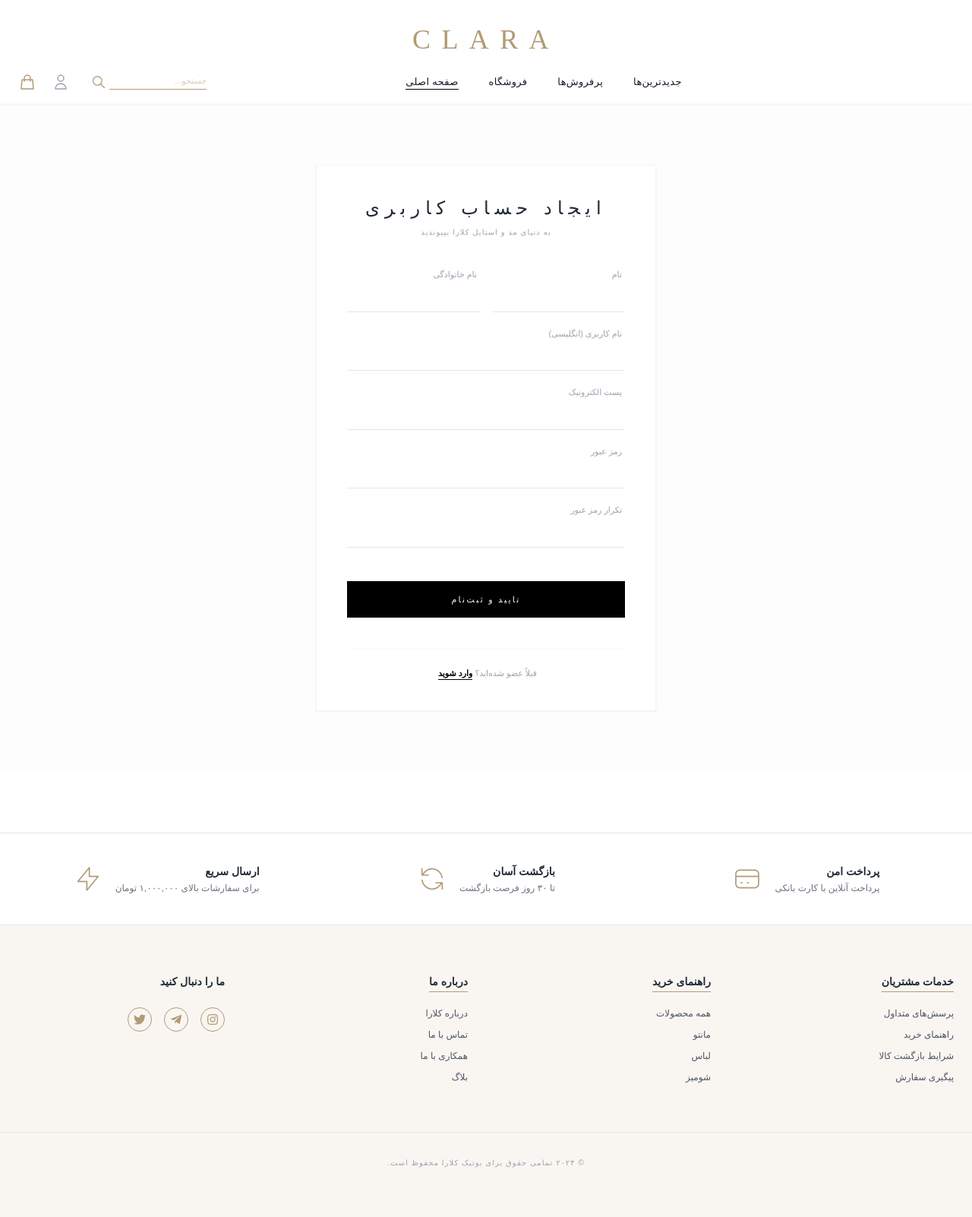
After one commit to Arash1413/Butic, a Django app: page /accounts/register/ in a window 1280 px wide. The commit adds this page. Shown: the whole page at 76% size. Run offline with Django 5.2, Linux system fonts and the light colour scheme; some libraries are stand-ins or nearby versions; some web fonts are replaced.

Commit message:
ezafe kardan sabt nam

```diff
--- /dev/null
+++ b/accounts/forms.py
@@ -0,0 +1,12 @@
+from django import forms
+from django.contrib.auth.models import User
+from django.contrib.auth.forms import UserCreationForm
+
+class UserRegisterForm(UserCreationForm):
+    email = forms.EmailField(required=True, label='ایمیل')
+    first_name = forms.CharField(max_length=100, label='نام')
+    last_name = forms.CharField(max_length=100, label='نام خانوادگی')
+
+    class Meta:
+        model = User
+        fields = ['username', 'first_name', 'last_name', 'email']
--- /dev/null
+++ b/accounts/templates/accounts/register.html
@@ -0,0 +1,88 @@
+{% extends 'base.html' %}
+
+{% block title %}ثبت‌نام در کلارا | CLARA Registration{% endblock %}
+
+{% block content %}
+<div class="flex items-center justify-center min-h-screen bg-[#fdfdfd] px-4 py-20">
+    <div class="max-w-md w-full bg-white p-10 border border-gray-100 shadow-sm">
+
+        <!-- عنوان صفحه -->
+        <div class="text-center mb-10">
+            <h2 class="text-2xl font-light tracking-[0.3em] uppercase text-gray-800">ایجاد حساب کاربری</h2>
+            <p class="text-[10px] text-gray-400 mt-2 uppercase tracking-widest">به دنیای مد و استایل کلارا بپیوندید</p>
+        </div>
+
+        <!-- نمایش خطاهای فرم (اگر وجود داشته باشد) -->
+        {% if form.errors %}
+            <div class="mb-6 p-3 bg-red-50 border-r-2 border-red-400 text-red-600 text-xs">
+                لطفاً خطاهای زیر را اصلاح کنید.
+            </div>
+        {% endif %}
+
+        <form method="post" class="space-y-5">
+            {% csrf_token %}
+
+            <!-- نام و نام خانوادگی در یک ردیف -->
+            <div class="grid grid-cols-2 gap-4">
+                <div>
+                    <label class="block text-[11px] text-gray-400 mb-1 mr-1">نام</label>
+                    <input type="text" name="first_name" required
+                           class="w-full border-b border-gray-200 py-2 px-1 focus:outline-none focus:border-[#b29a74] transition font-light text-sm bg-transparent">
+                </div>
+                <div>
+                    <label class="block text-[11px] text-gray-400 mb-1 mr-1">نام خانوادگی</label>
+                    <input type="text" name="last_name" required
+                           class="w-full border-b border-gray-200 py-2 px-1 focus:outline-none focus:border-[#b29a74] transition font-light text-sm bg-transparent">
+                </div>
+            </div>
+
+            <!-- نام کاربری -->
+            <div>
+                <label class="block text-[11px] text-gray-400 mb-1 mr-1">نام کاربری (انگلیسی)</label>
+                <input type="text" name="username" required
+                       class="w-full border-b border-gray-200 py-2 px-1 focus:outline-none focus:border-[#b29a74] transition font-light text-sm bg-transparent">
+                {% if form.username.errors %}
+                    <p class="text-[10px] text-red-500 mt-1">{{ form.username.errors.0 }}</p>
+                {% endif %}
+            </div>
+
+            <!-- ایمیل -->
+            <div>
+                <label class="block text-[11px] text-gray-400 mb-1 mr-1">پست الکترونیک</label>
+                <input type="email" name="email" required
+                       class="w-full border-b border-gray-200 py-2 px-1 focus:outline-none focus:border-[#b29a74] transition font-light text-sm bg-transparent">
+            </div>
+
+            <!-- رمز عبور -->
+            <div>
+                <label class="block text-[11px] text-gray-400 mb-1 mr-1">رمز عبور</label>
+                <input type="password" name="password" required
+                       class="w-full border-b border-gray-200 py-2 px-1 focus:outline-none focus:border-[#b29a74] transition font-light text-sm bg-transparent">
+            </div>
+
+            <!-- تکرار رمز عبور -->
+            <div>
+                <label class="block text-[11px] text-gray-400 mb-1 mr-1">تکرار رمز عبور</label>
+                <input type="password" name="password_confirm" required
+                       class="w-full border-b border-gray-200 py-2 px-1 focus:outline-none focus:border-[#b29a74] transition font-light text-sm bg-transparent">
+            </div>
+
+            <!-- دکمه ثبت‌نام -->
+            <div class="pt-6">
+                <button type="submit"
+                        class="w-full bg-black text-white py-4 hover:bg-[#b29a74] transition duration-500 uppercase text-[11px] tracking-[0.2em]">
+                    تایید و ثبت‌نام
+                </button>
+            </div>
+        </form>
+
+        <!-- لینک به صفحه ورود -->
+        <div class="mt-10 pt-6 border-t border-gray-50 text-center">
+            <p class="text-[11px] text-gray-400">
+                قبلاً عضو شده‌اید؟
+                <a href="{% url 'accounts:login' %}" class="text-black font-bold border-b border-black pb-0.5 ml-1">وارد شوید</a>
+            </p>
+        </div>
+    </div>
+</div>
+{% endblock %}
--- a/accounts/urls.py
+++ b/accounts/urls.py
@@ -5,4 +5,7 @@ app_name = 'accounts'
 
 urlpatterns = [
     path('dashboard/', views.dashboard, name='dashboard'),
+    path('register/', views.register_user, name='register'),
+    path('login/', views.login_user, name='login'),
+    path('logout/', views.logout_user, name='logout'),
 ]
--- a/accounts/views.py
+++ b/accounts/views.py
@@ -1,7 +1,43 @@
-from django.shortcuts import render
+from django.shortcuts import render, redirect
 from django.contrib.auth.decorators import login_required
 from orders.models import Order
-from products.models import Favorite  # این خط را اضافه کنید
+from products.models import Favorite
+from django.contrib.auth import login, authenticate, logout
+from django.contrib.auth.forms import AuthenticationForm
+from django.contrib import messages
+from .forms import UserRegisterForm
+
+def register_user(request):
+    if request.method == 'POST':
+        form = UserRegisterForm(request.POST)
+        if form.is_valid():
+            user = form.save()
+            login(request, user) # بلافاصله بعد ثبت‌نام وارد شود
+            messages.success(request, "ثبت نام با موفقیت انجام شد.")
+            return redirect('accounts:dashboard')
+    else:
+        form = UserRegisterForm()
+    return render(request, 'accounts/register.html', {'form': form})
+
+# ورود کاربر
+def login_user(request):
+    if request.method == 'POST':
+        form = AuthenticationForm(request, data=request.POST)
+        if form.is_valid():
+            username = form.cleaned_data.get('username')
+            password = form.cleaned_data.get('password')
+            user = authenticate(username=username, password=password)
+            if user is not None:
+                login(request, user)
+                return redirect('accounts:dashboard')
+    else:
+        form = AuthenticationForm()
+    return render(request, 'accounts/login.html', {'form': form})
+
+# خروج
+def logout_user(request):
+    logout(request)
+    return redirect('pages:home')# این خط را اضافه کنید
 
 @login_required
 def dashboard(request):
--- a/products/urls.py
+++ b/products/urls.py
@@ -7,8 +7,10 @@ app_name = 'products'
 
 urlpatterns = [
     path('', product_list, name='product_list'),
+    path('search/', views.product_search, name='product_search'),
     re_path(r'^category/(?P<category_slug>[-\w]+)/$', views.product_list, name='product_list_by_category'),
     re_path(r'^(?P<slug>[-\w]+)/$', product_detail, name='product_detail'),
      path('favorite/toggle/<int:product_id>/', views.toggle_favorite, name='toggle_favorite'),
     path('my-wishlist/', views.wishlist, name='wishlist'),
+
 ]
--- a/templates/base.html
+++ b/templates/base.html
@@ -34,12 +34,35 @@
             </nav>
 
             <div class="flex items-center gap-5 text-[#b29a74]">
-                <button class="hover:scale-110 transition">
-                    <svg class="w-6 h-6" fill="none" stroke="currentColor" viewBox="0 0 24 24"><path stroke-linecap="round" stroke-linejoin="round" stroke-width="1.5" d="M21 21l-6-6m2-5a7 7 0 11-14 0 7 7 0 0114 0z"/></svg>
-                </button>
-                <a href="{% url 'accounts:dashboard' %}" class="hover:scale-110 transition">
-                    <svg class="w-6 h-6" fill="none" stroke="currentColor" viewBox="0 0 24 24"><path stroke-linecap="round" stroke-linejoin="round" stroke-width="1.5" d="M16 7a4 4 0 11-8 0 4 4 0 018 0zM12 14a7 7 0 00-7 7h14a7 7 0 00-7-7z"/></svg>
-                </a>
+                <!-- بخش جستجو -->
+<form action="{% url 'products:product_search' %}" method="get" class="flex items-center ml-2">
+    <input type="text" name="q" placeholder="جستجو..."
+           class="bg-transparent border-b border-[#b29a74] text-[11px] pb-0.5 w-20 md:w-32 focus:outline-none placeholder:text-[#b29a74]/50 font-light">
+    <button type="submit" class="hover:scale-110 transition mr-1">
+        <svg class="w-5 h-5" fill="none" stroke="currentColor" viewBox="0 0 24 24">
+            <path stroke-linecap="round" stroke-linejoin="round" stroke-width="1.5" d="M21 21l-6-6m2-5a7 7 0 11-14 0 7 7 0 0114 0z"/>
+        </svg>
+    </button>
+</form>
+                <!-- بخش مدیریت ورود و پروفایل -->
+<div class="flex items-center gap-3">
+    {% if request.user.is_authenticated %}
+        <!-- اگر کاربر وارد شده باشد -->
+        <a href="{% url 'accounts:logout' %}" class="text-[10px] text-gray-400 hover:text-red-500 transition ml-2">خروج</a>
+        <a href="{% url 'accounts:dashboard' %}" class="hover:scale-110 transition text-[#b29a74]">
+            <svg class="w-6 h-6" fill="none" stroke="currentColor" viewBox="0 0 24 24">
+                <path stroke-linecap="round" stroke-linejoin="round" stroke-width="1.5" d="M16 7a4 4 0 11-8 0 4 4 0 018 0zM12 14a7 7 0 00-7 7h14a7 7 0 00-7-7z"/>
+            </svg>
+        </a>
+    {% else %}
+        <!-- اگر کاربر وارد نشده باشد -->
+        <a href="{% url 'accounts:login' %}" class="hover:scale-110 transition text-gray-400">
+            <svg class="w-6 h-6" fill="none" stroke="currentColor" viewBox="0 0 24 24">
+                <path stroke-linecap="round" stroke-linejoin="round" stroke-width="1.5" d="M16 7a4 4 0 11-8 0 4 4 0 018 0zM12 14a7 7 0 00-7 7h14a7 7 0 00-7-7z"/>
+            </svg>
+        </a>
+    {% endif %}
+</div>
                 <a href="{% url 'cart:cart_detail' %}" class="hover:scale-110 transition relative">
                     <svg class="w-6 h-6" fill="none" stroke="currentColor" viewBox="0 0 24 24"><path stroke-linecap="round" stroke-linejoin="round" stroke-width="1.5" d="M16 11V7a4 4 0 00-8 0v4M5 9h14l1 12H4L5 9z"/></svg>
                 </a>
```
Also changed, not shown: accounts/templates/accounts/login.html (added, +15 -0 lines), products/templates/products/search_results.html (added, +34 -0 lines), products/views.py (+15 -0 lines), db.sqlite3.
